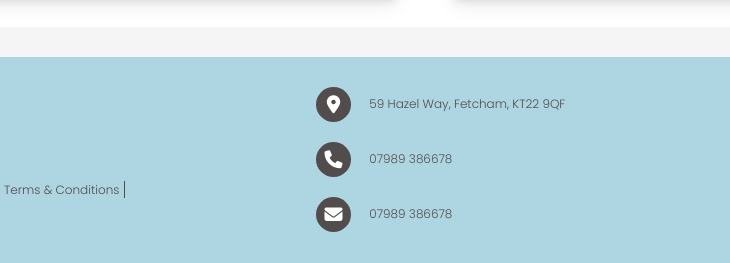
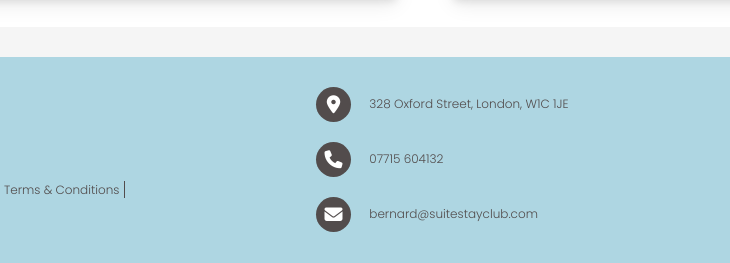
Before and after one commit to emilylo1/suite-stay-club, a website: page index.html in a window 1280 px wide. Shown: the part 2900-3163 px from the top of the page, 215-945 px from the left. Drawn offline with Linux system fonts and the light colour scheme.

Commit message:
update to footer links

```diff
--- a/index.html
+++ b/index.html
@@ -99,7 +99,6 @@
                 </div>
 
             </section>
-
         </main>
 
         <footer>
@@ -119,15 +118,15 @@
             <div class="footer-center">
                 <div class="footer-center__address">
                     <i class="fa-solid fa-location-dot"></i>
-                    <p>59 Hazel Way, Fetcham, KT22 9QF</p>
+                    <p>328 Oxford Street, London, W1C 1JE</p>
                 </div>
                 <div class="footer-center__phone">
                     <i class="fa fa-phone"></i>
-                    <p>07989 386678</p>
+                    <p>07715 604132</p>
                 </div>
                 <div class="footer-center__email">
                     <i class="fa fa-envelope"></i>
-                    <p>07989 386678</p>
+                    <p><a href="mailto:bernard@suitestayclub.com">bernard@suitestayclub.com</a></p>
                 </div>
             </div>
 
--- a/sass/layout/_footer.scss
+++ b/sass/layout/_footer.scss
@@ -36,6 +36,11 @@ footer{
 
     & p{
         display: inline-block;
+
+        & a{
+            text-decoration: none;
+            color: $color-grey;
+        }
     }
 }
 
```
Also changed, not shown: css/style.css, 1 other file.
